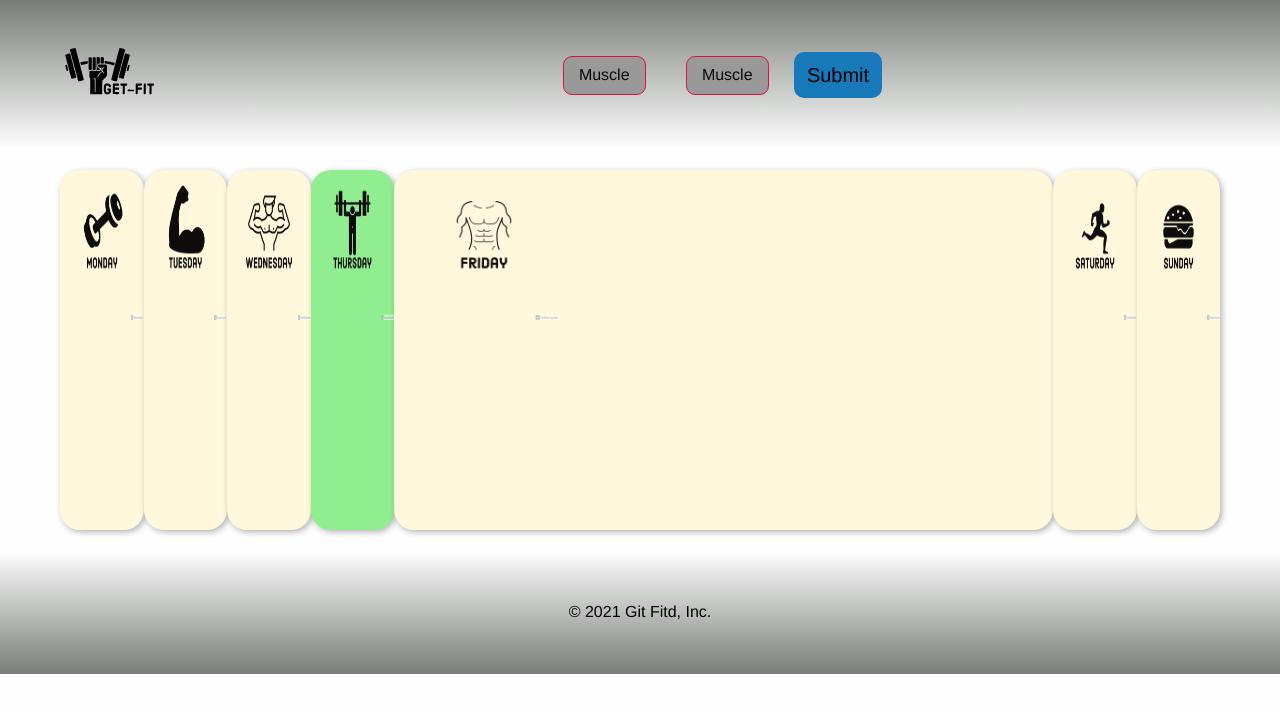
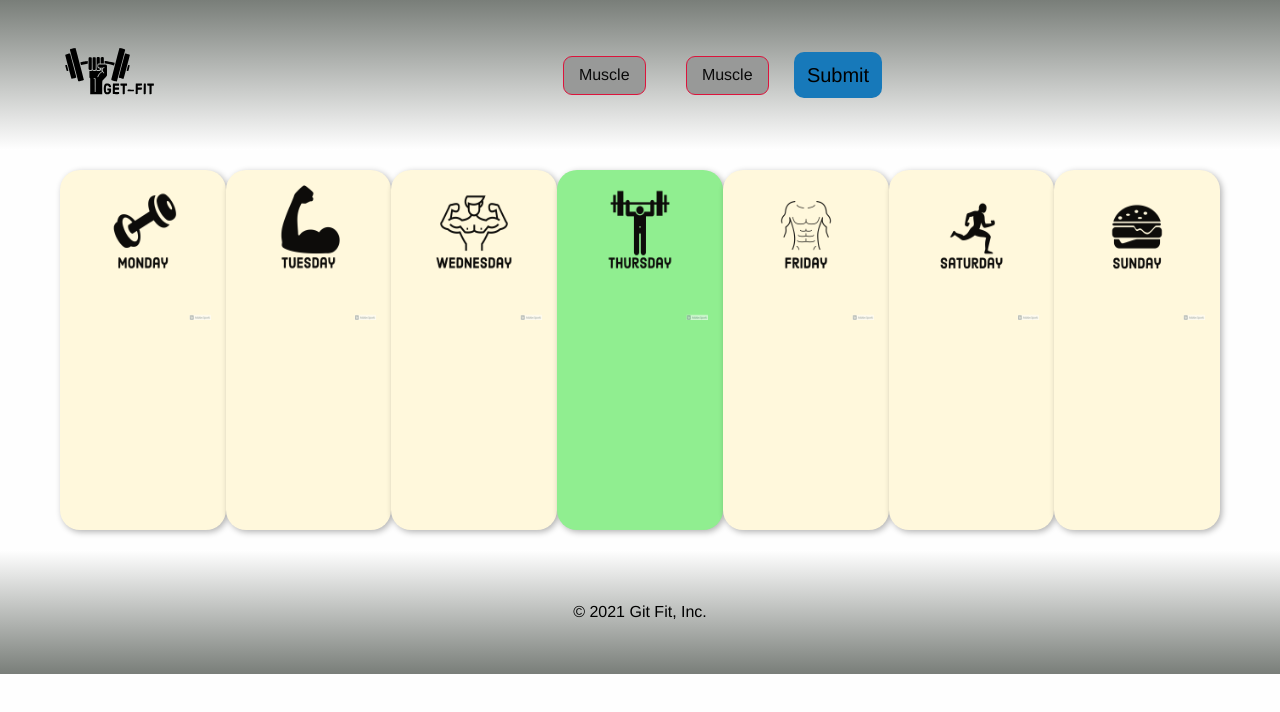
Before and after one commit to KKkaran/Get-Fit-App, a plain HTML site: page index.html in a window 1280 px wide. Drawn offline with nearby package versions, Linux system fonts and the light colour scheme; no server answers.

Commit message:
all working

```diff
--- a/index.html
+++ b/index.html
@@ -28,7 +28,7 @@
     <!--Weekly Schedule-->
     <div class="row mainsection">
         <main class="grid">
-            <article id="monday">
+            <article class="columns">
                 <div class="image">
                     <img src="./assets/images/Monday.png" alt="">
 
@@ -37,7 +37,7 @@
 
                 </div>
             </article>
-            <article  id="tuesday">
+            <article class="columns">
                 <div class="image">
 
                     <img src="./assets/images/Tuesday.png" alt="">
@@ -46,7 +46,7 @@
 
                 </div>
             </article>
-            <article id="wednesday">
+            <article class="columns">
                 <div class="image">
                     <img src="./assets/images/Wednesday.png" alt="">
 
@@ -55,7 +55,7 @@
 
                 </div>
             </article>
-            <article id="thursday">
+            <article class="columns">
                 <div class="image">
                     <img src="./assets/images/Thursday.png" alt="">
 
@@ -69,11 +69,11 @@
                     <img src="./assets/images/Friday.png" alt="">
 
                 </div>
-                <div class="friday">
+                <div class="Friday">
 
                 </div>
             </article>
-            <article id="saturday">
+            <article class="columns">
                 <div class="image">
                     <img src="./assets/images/Saturday.png" alt="">
 
@@ -82,7 +82,7 @@
 
                 </div>
             </article>
-            <article id="sunday">
+            <article class="columns">
                 <div class="image">
                     <img src="./assets/images/Sunday.png" alt="">
 
@@ -97,7 +97,7 @@
 
     <!-- footer -->
     <footer class="footer">
-      <div>&copy; 2021 Git Fitd, Inc.</div>
+      <div>&copy; 2021 Git Fit, Inc.</div>
     </footer>
 
     <script src="https://cdnjs.cloudflare.com/ajax/libs/jquery/3.6.0/jquery.min.js" integrity="sha512-894YE6QWD5I59HgZOGReFYm4dnWc1Qt5NtvYSaNcOP+u1T9qYdvdihz0PPSiiqn/+/3e7Jo4EaG7TubfWGUrMQ==" crossorigin="anonymous" referrerpolicy="no-referrer"></script>
```
